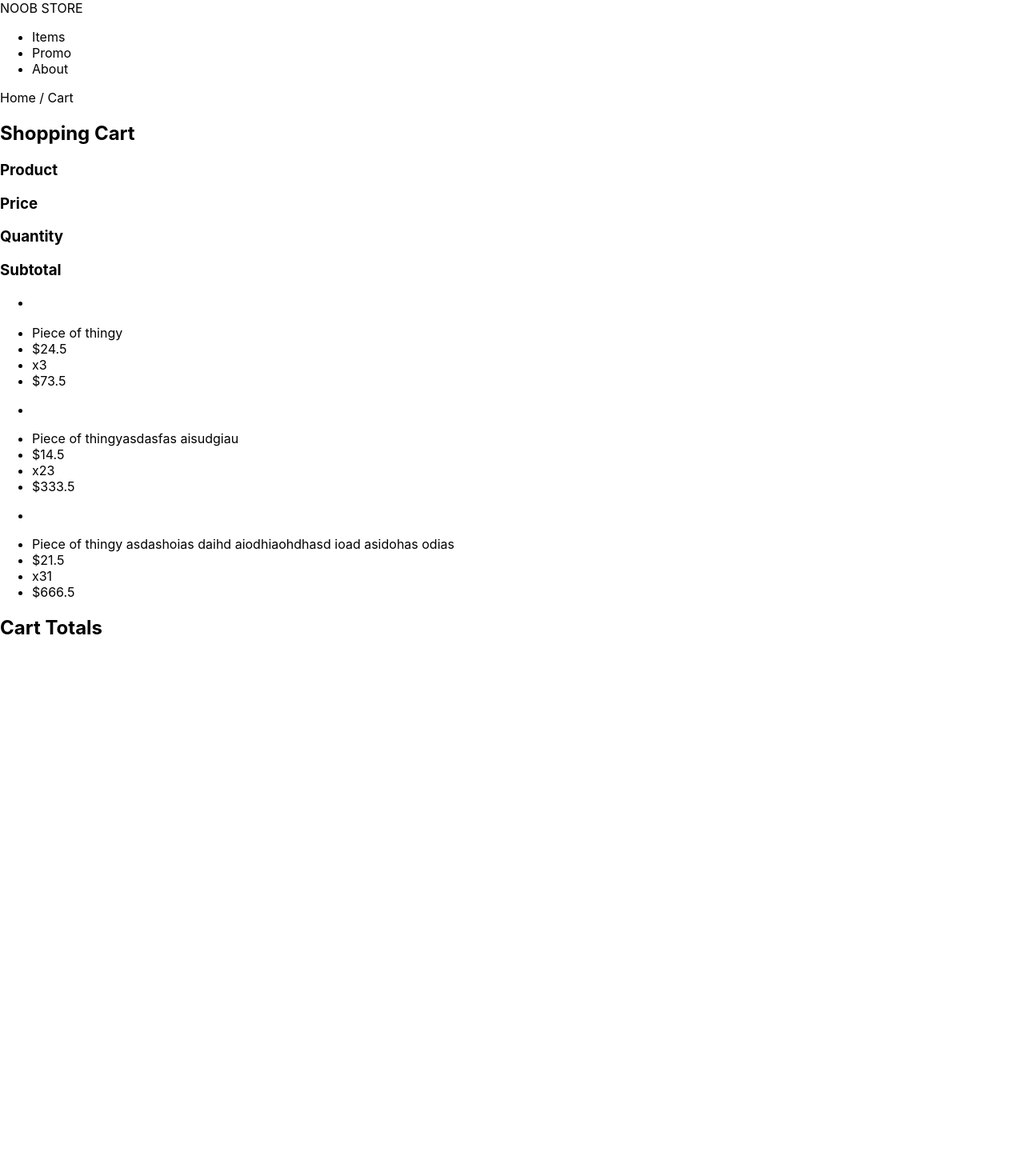
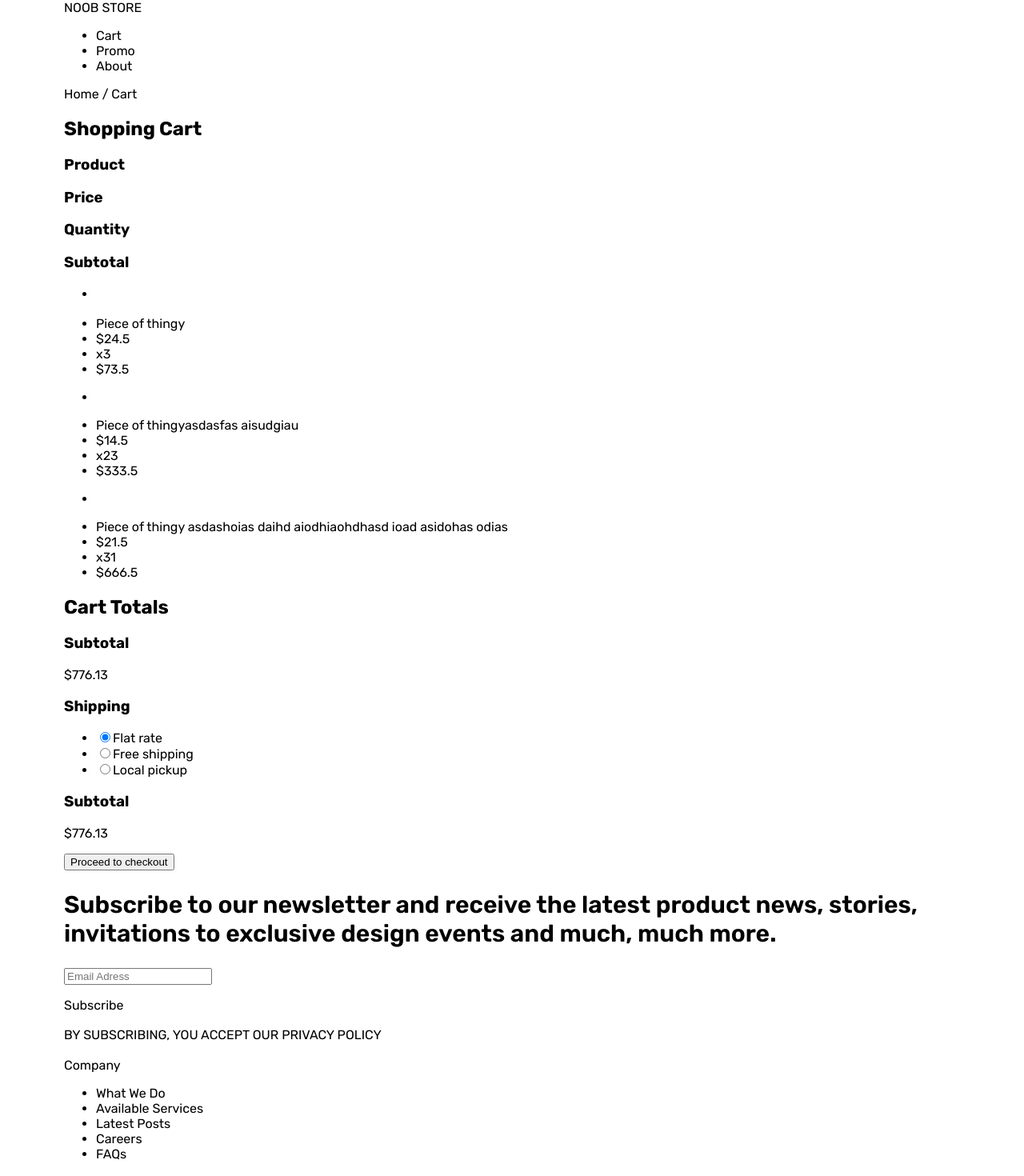
Before and after one commit to briankarlsayen/next-shop, a Next.js app: page /cart in a window 1280 px wide. Shown: the top 1470 px of the page at 80% size. Before the commit the page ends 819 px from the top, so only its background shows below. Built offline with nearby package versions, Linux system fonts and the light colour scheme.

Commit message:
feature: cart page

```diff
--- a/components/Navbar.tsx
+++ b/components/Navbar.tsx
@@ -1,12 +1,21 @@
 import React from 'react'
+import Link from 'next/link'
 
 function Navbar() {
   return (
-    <div className='h-[5rem] w-full bg-gray-200 flex flex-row items-center justify-between'>
-      <span className='px-2 font-bold'>NOOB STORE</span>
+    <div className='h-[5rem] w-full bg-gray-200 flex flex-row items-center justify-between x-spacing'>
+      <span className='font-bold'>
+        <Link href="/">
+          NOOB STORE
+        </Link>
+      </span>
       <div>
         <ul className='flex'>
-          <li className='px-2'>Items</li>
+          <li className='px-2'>
+            <Link href="/cart">
+              Cart
+            </Link>
+          </li>
           <li className='px-2'>Promo</li>
           <li className='px-2'>About</li>
         </ul>
--- a/pages/_app.tsx
+++ b/pages/_app.tsx
@@ -1,11 +1,13 @@
 import '../styles/globals.css'
 import type { AppProps } from 'next/app'
 import Navbar from '../components/Navbar'
+import { Footer } from '../components/Footer'
 
 function MyApp({ Component, pageProps }: AppProps) {
   return <>
     <Navbar />
     <Component {...pageProps} />
+    <Footer />
   </>
 }
 
--- a/pages/cart.tsx
+++ b/pages/cart.tsx
@@ -19,13 +19,14 @@ const cart = () => {
     }
   ]
   return (
-    <div>
+    <div className='x-spacing'>
       <p className='w-full'>Home / Cart</p>
-      <div className='w-full flex flex-col items-center pb-20'>
-        <h2 className='text-4xl pb-10 font-semibold'>Shopping Cart</h2>
-        <div className='w-[80rem] border-2'>
-          <div className='flex justify-between border-b-2 py-2'>
-            <div className='basis-1/6'></div>
+      <div className='max-w-[80rem] m-auto'>
+        <div className='justify-center selection:w-full flex flex-col items-center pb-20'>
+        <h2 className='text-4xl pb-12 font-semibold'>Shopping Cart</h2>
+        <div className='max-w-[80rem] w-full border-2'>
+          <div className='flex justify-between border-b-2 p-4'>
+            <div className='md:block hidden basis-1/6'></div>
             <h3 className="basis-2/6 text-xl">Product</h3>
             <h3 className="basis-1/6 text-xl">Price</h3>
             <h3 className="basis-1/6 text-xl">Quantity</h3>
@@ -34,8 +35,8 @@ const cart = () => {
           <div className='py-4'>
             {items.map(item => {
               return(
-                <ul className='flex justify-between py-2'>
-                  <li className='basis-1/6 items-center flex justify-center'>
+                <ul className='flex justify-between p-4'>
+                  <li className='md:flex hidden basis-1/6 items-center  justify-center'>
                     <div className='w-8 h-8 border-2'></div>
                   </li>
                   <li className='basis-2/6'>{item.label}</li>
@@ -49,8 +50,40 @@ const cart = () => {
         </div>
       </div>
       <div>
-        <h2 className='text-4xl'>Cart Totals</h2>
+        <h2 className='text-4xl pb-12 font-semibold'>Cart Totals</h2>
+        <div className='max-w-[35rem] border-2'>
+          <div className='flex justify-between p-4 border-b-2'>
+            <h3 className='text-xl'>Subtotal</h3>
+            <p>$776.13</p>
+          </div>
+          <div className='flex justify-between p-4 border-b-2'>
+            <h3 className='text-xl'>Shipping</h3>
+            <form>
+              <ul>
+                <li className='flex justify-between'>
+                  <input type="radio" id="flat" value="flat" checked />
+                  <label className='pl-2' htmlFor='flat'>Flat rate</label>
+                </li>
+                <li className='flex justify-between'>
+                  <input  type="radio" id="free-ship" value="free-ship" />
+                  <label className='pl-2' htmlFor='free-ship'>Free shipping</label>
+                </li>
+                <li className='flex justify-between'>
+                  <input type="radio" id="local" value="local" />
+                  <label className='pl-2' htmlFor='local'>Local pickup</label>
+                </li>
+              </ul>
+            </form>
+          </div>
+          <div className='flex justify-between p-4'>
+            <h3 className='text-xl'>Subtotal</h3>
+            <p>$776.13</p>
+          </div>
+        </div>
       </div>
+      <button className='bg-gray-500 hover:bg-gray-600 text-white py-2 px-4 text-xl uppercase mt-6'>Proceed to checkout</button>
+    </div>
+
     </div>
   )
 }
--- a/pages/index.tsx
+++ b/pages/index.tsx
@@ -10,7 +10,6 @@ import styles from '../styles/Home.module.css'
 import { Product } from '../types'
 
 const Home: NextPage<{products: Product[], categories: any}> = ({ products, categories }) => {
-  console.log('categories', categories)
   return (
     <div>
       <Head>
@@ -36,7 +35,6 @@ const Home: NextPage<{products: Product[], categories: any}> = ({ products, cate
         </div>
       </section>
       <Categories categories={categories} />
-      <Footer />
       {/* <div className='w-full text-center py-20'>
         <h1 className='text-6xl font-bold'>Welcome noob</h1>
         <p className='text-lg'>Shop now to be stronger than ever.</p>
@@ -54,7 +52,6 @@ const Home: NextPage<{products: Product[], categories: any}> = ({ products, cate
 }
 
 export const getStaticProps: GetStaticProps = async(context) => {
-  // const res = await fetch("https://fakestoreapi.com/products/categories")
   const res = await fetch("https://fakestoreapi.com/products/");
   const products = await res.json()
 
--- a/styles/globals.css
+++ b/styles/globals.css
@@ -1,10 +1,10 @@
+@import url('https://fonts.googleapis.com/css2?family=Rubik:wght@400;500;600;700&display=swap');
 
 html,
 body {
   padding: 0;
   margin: 0;
-  font-family: -apple-system, BlinkMacSystemFont, Segoe UI, Roboto, Oxygen,
-    Ubuntu, Cantarell, Fira Sans, Droid Sans, Helvetica Neue, sans-serif;
+  font-family: 'Rubik', sans-serif;
 }
 
 a {
```
